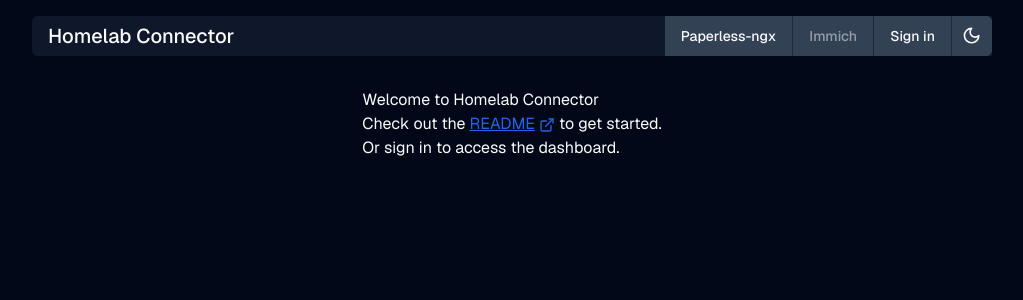
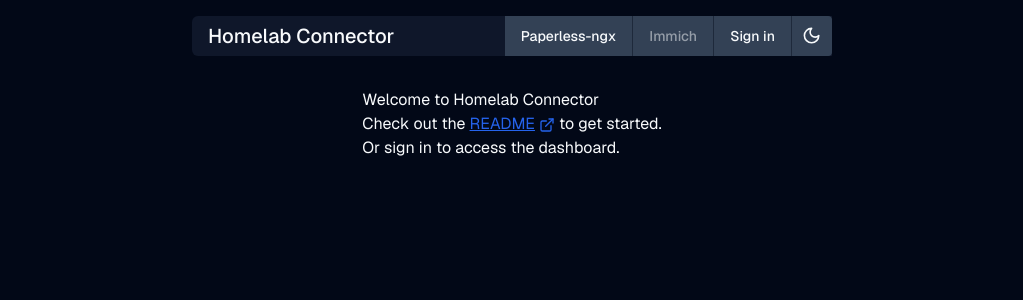
Before and after one commit to aamirazad/homelab-connector, a Next.js app: page / in a window 1280 px wide. Shown: the top 300 px of the page, without its empty margins (128-1151 px from the left). Built offline with nearby package versions, Linux system fonts and the light colour scheme; no server answers.

Commit message:
style: make website look better on mobile

```diff
--- a/src/components/topnav.tsx
+++ b/src/components/topnav.tsx
@@ -89,8 +89,8 @@ function UserSettings() {
 
 export function TopNav() {
   return (
-    <nav className="flex justify-center">
-      <div className="m-4 flex h-10 w-3/4 flex-wrap items-center justify-between rounded-bl-md rounded-tl-md bg-slate-200 text-xl dark:bg-slate-900">
+    <nav className="flex justify-center w-full">
+      <div className="md:w-1/2 m-4 flex md:flex-nowrap h-10 w-56 flex-wrap items-center justify-between rounded-bl-md rounded-tl-md bg-slate-200 text-xl dark:bg-slate-900">
         <div className="flex w-64">
           <Link
             href="/"
@@ -99,7 +99,7 @@ export function TopNav() {
             Homelab Connector
           </Link>
         </div>
-        <div className="flex h-full items-center rounded-br-md rounded-tr-md bg-slate-300 dark:bg-slate-700">
+        <div className="flex h-full items-center rounded-l bg-slate-300 dark:bg-slate-700 rounded-r md:rounded-l-none">
           <Link
             href="paperless"
             className={buttonVariants({ variant: "link" })}
```
